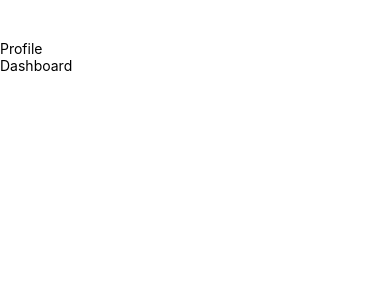
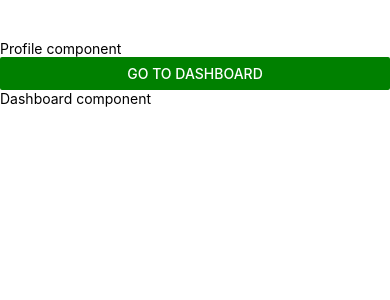
Before and after one commit to adnanDevelop/first-native-app, a React Native app: screen / in a window 390 px wide. Shown: the top 300 px of the page. Built offline with nearby package versions, Linux system fonts and the light colour scheme.

Commit message:
learned about button onpress event and alert

```diff
--- a/components/Dashboard.jsx
+++ b/components/Dashboard.jsx
@@ -4,7 +4,7 @@ import React from "react";
 const Dashboard = () => {
   return (
     <View>
-      <Text>Dashboard</Text>
+      <Text>Dashboard component</Text>
     </View>
   );
 };
--- a/components/Profile.jsx
+++ b/components/Profile.jsx
@@ -1,10 +1,20 @@
-import { StyleSheet, Text, View } from "react-native";
+import { StyleSheet, Text, View, Button } from "react-native";
 import React from "react";
 
 const Profile = () => {
+  const onPress = (value) => {
+    console.log("Dashboard");
+    alert(`Hy my name is ${value}`);
+  };
+
   return (
     <View>
-      <Text>Profile</Text>
+      <Text>Profile component</Text>
+      <Button
+        color="green"
+        title="Go to Dashboard"
+        onPress={() => onPress("Adnan")}
+      />
     </View>
   );
 };
```
Also changed, not shown: App.jsx (renamed from App.js).
